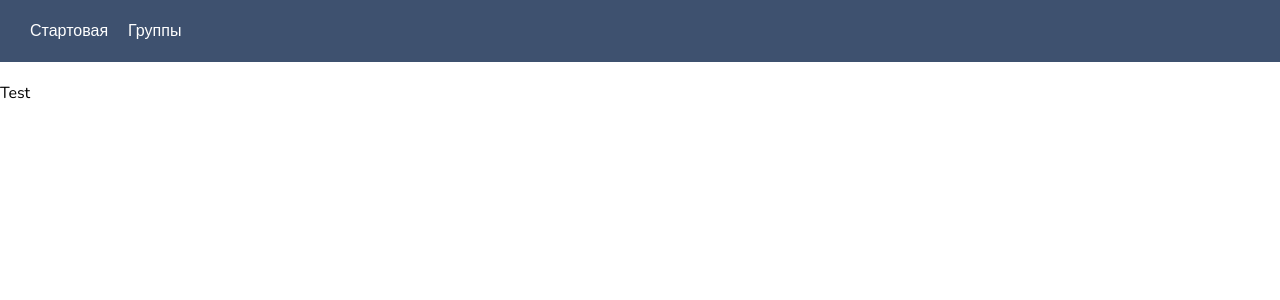
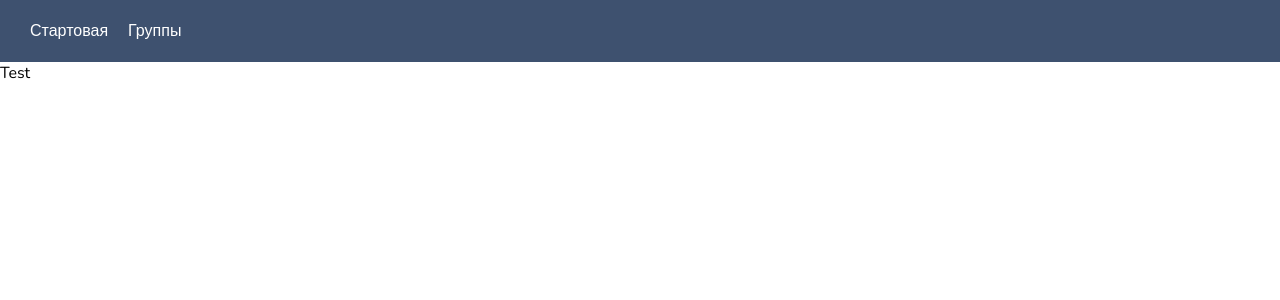
Before and after one commit to HulaHoopoe/educastick-front, a React (Vite) app: page / in a window 1280 px wide. Shown: the top 300 px of the page. Built offline with nearby package versions, Linux system fonts and the light colour scheme.

Commit message:
Делаю добавление групп

```diff
--- a/src/assets/styles/global.css
+++ b/src/assets/styles/global.css
@@ -9,13 +9,28 @@
 .header{
     background-color: rgb(62, 81, 111);
     padding: 20px;
-    margin-bottom: 20px;
 }
 
 .header-link {
     text-decoration: none;
     color: #fff;
     margin: 10px;
+}
+
+.topbar {
+    padding: 1vw;
+    border-bottom: 2px solid rgb(62, 81, 111);
+    margin-bottom: 30px;
+    display: flex;
+    flex-direction: column;
+}
+
+.topbar_items{
+    height: 6vh;
+    margin-top: 20px;
+    display: flex;
+    gap: 10px;
+    justify-content: space-between;
 }
 
 .btn {
--- a/src/components/screens/groups/Groups.jsx
+++ b/src/components/screens/groups/Groups.jsx
@@ -10,6 +10,7 @@ import BtnImg from '../../ui/BtnImg.jsx'
 import TopBar from '../../ui/TopBar.jsx'
 
 export const AddItemContext = createContext(null)
+export const AddGroupContext = createContext(null)
 
 const Groups = () => {
 	const [groups, setGroups] = useState([])
@@ -17,6 +18,7 @@ const Groups = () => {
 	const [showResults, setShowResults] = useState([])
 	const [changeGroupInfo, setChangeGroupInfo] = useState(null)
 	const [addItem, setAddItem] = useState(false)
+	const [addGroup, setAddGroup] = useState(false)
 
 	const showOnClick = (e, key) => {
 		e.preventDefault
--- a/src/components/ui/DataItem.jsx
+++ b/src/components/ui/DataItem.jsx
@@ -3,7 +3,7 @@ const DataItem = ({inputs, btns, onClick, onAdd, onUpdate, onDelete}) => {
 		<div className={styles.block_item} onClick={e => showOnClick(e, group.id)}>
 			<form action='' className={styles.item_form}>
 				<div className={styles.btn_block}>
-					<Input placeholder={'Наиманование группы'} value={group.name} disabled={true} />
+					<Input placeholder={'Наимtнование группы'} value={group.name} disabled={true} />
 					<Input placeholder={'Количество человек'} value={group.students_count} disabled={true} />
 				</div>
 				<div className={styles.btn_block}>
--- a/src/components/ui/TopBar.jsx
+++ b/src/components/ui/TopBar.jsx
@@ -1,9 +1,18 @@
 import BtnText from './BtnText'
 
-const TopBar = () => {
- return <div>
-	<BtnText text={'Создать группу'} />
- </div>
+
+
+const TopBar = ({ onClick }) => {
+	const { AddGroup, setAddGroup } = useContext(AddGroupContext)
+	return (
+		<div className='topbar'>
+			<h1>Группы</h1>
+			<div className='topbar_items'>
+				<BtnText text={'Фильтр'} />
+				<BtnText text={'Создать группу'} onClick={onClick} />
+			</div>
+		</div>
+	)
 }
 
 export default TopBar
```
